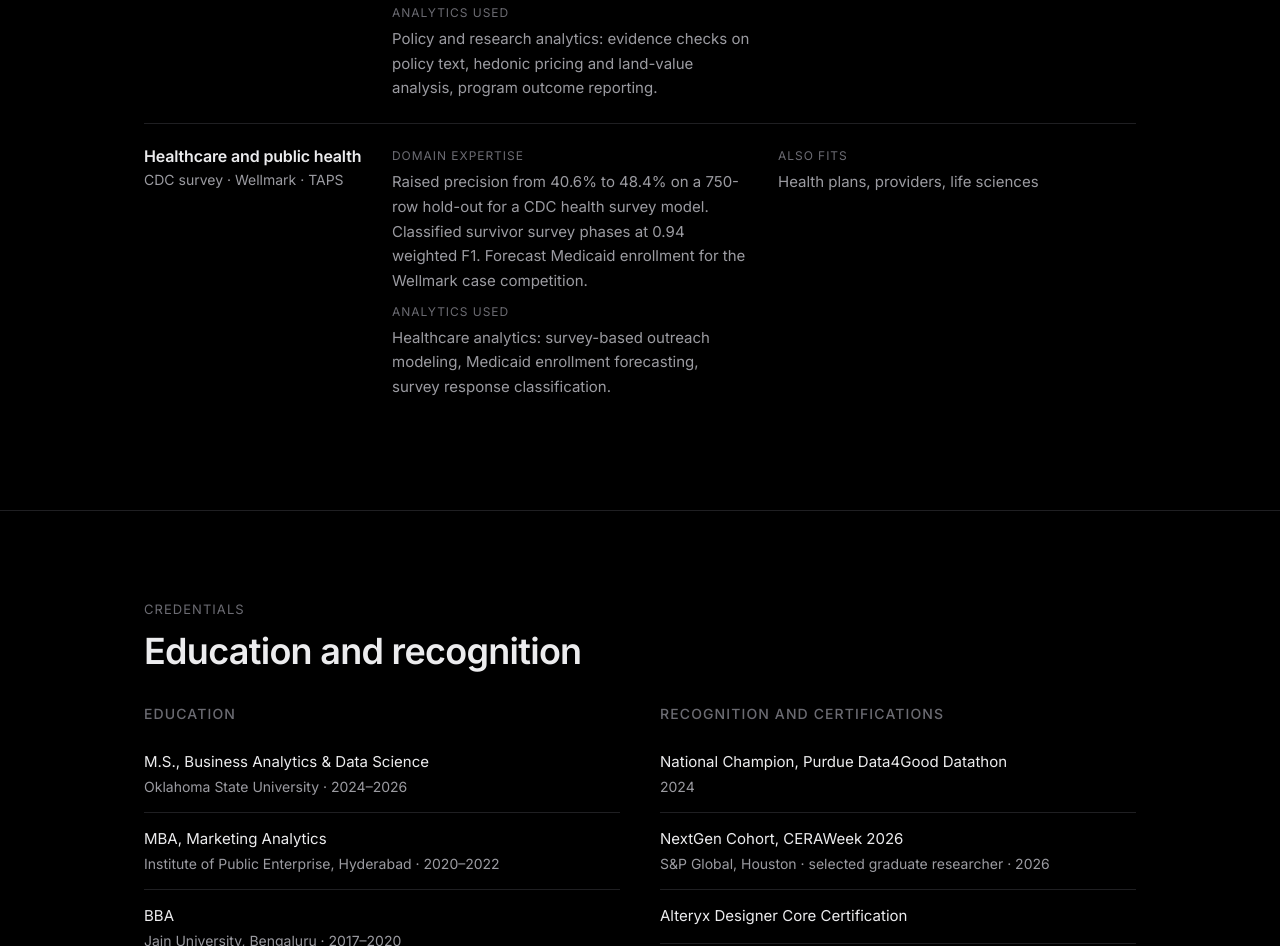
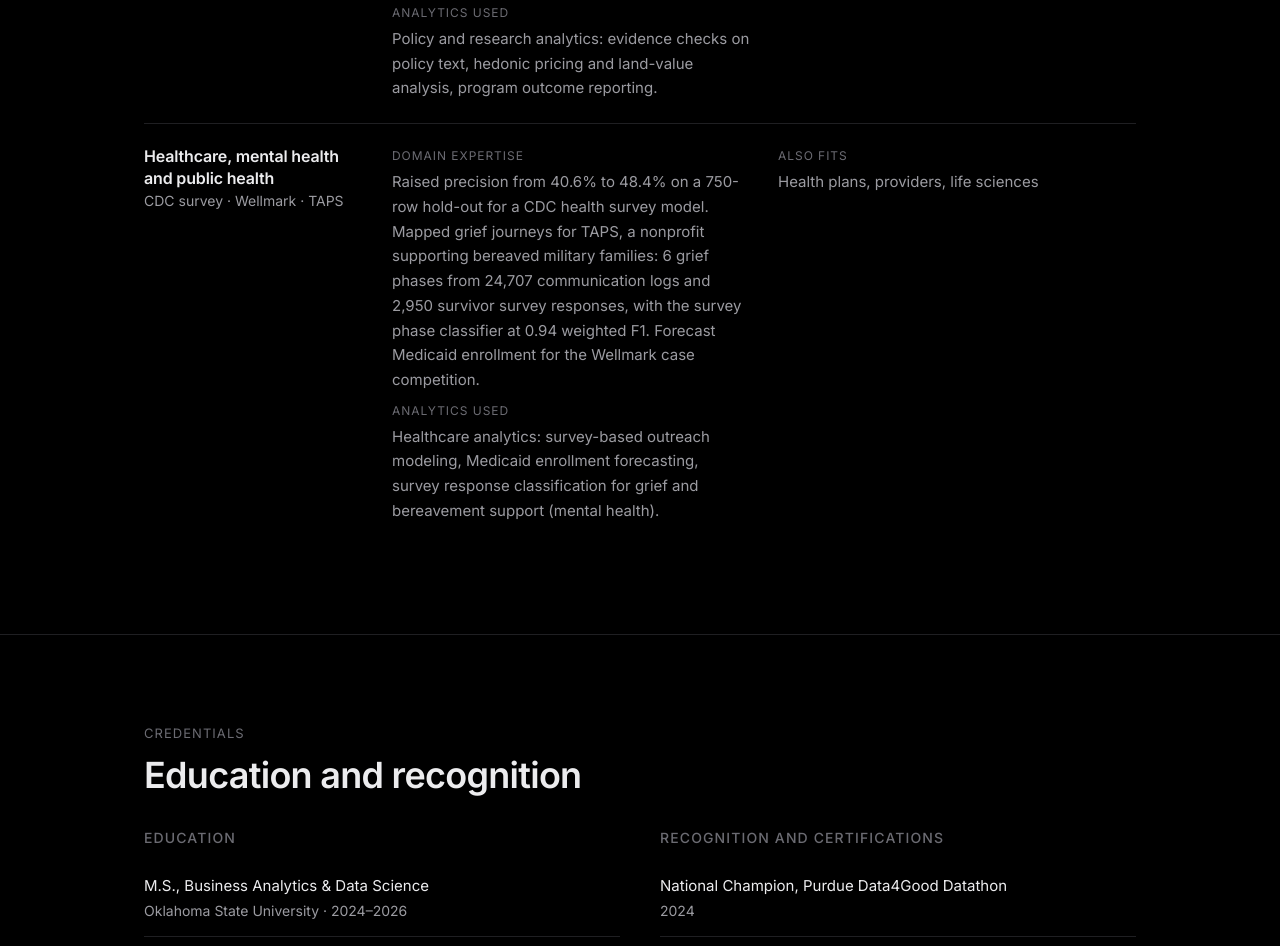
Before and after one commit to srikarananand/srikarananand.github.io, a plain HTML site: page index.html in a window 1280 px wide. Shown: the part 10848-11794 px from the top of the page. Drawn offline with Linux system fonts and the light colour scheme.

Commit message:
Name mental health and bereavement support in the healthcare domain

```diff
--- a/index.html
+++ b/index.html
@@ -582,7 +582,7 @@ footer a{color:var(--muted)}
       <div class="dom" id="supply-chain"><div><h3>Supply chain and logistics</h3><p class="small">Deloitte · Fair Time Benchmarks</p></div><div><p><small>Domain expertise</small>Cut data lag 35% moving an ERP and 8 other sources into one server, with vendor and procurement dashboards. Cut trip-time benchmark error 75% (108 to 28 minutes) across 122K route segments, within 1.1% of Google Maps on a test trip.</p><p style="margin-top:8px"><small>Analytics used</small>Supply chain and procurement analytics: vendor and procurement performance dashboards, ERP data consolidated for reporting. Logistics analytics: route and trip-time benchmarking, clustering.</p></div><div><p><small>Also fits</small>Manufacturing, consumer goods, retail, freight, airlines, field service</p></div></div>
       <div class="dom" id="insurance"><div><h3>Insurance claims and restoration</h3><p class="small">Accuserve Solutions</p></div><div><p><small>Domain expertise</small>Led the Power BI rollout for a claims and restoration company and cut FP&amp;A data gathering time 72%. Storm-driven demand, claims and cost reporting.</p><p style="margin-top:8px"><small>Analytics used</small>Claims analytics, reporting side: KPI dashboards and cost reporting for a claims and restoration business, carrier contract term lookup.</p></div><div><p><small>Also fits</small>Carriers, adjusting and TPA firms, utilities, construction</p></div></div>
       <div class="dom" id="policy"><div><h3>Research and public policy</h3><p class="small">Hamm Institute · Oklahoma State · Cook County paper</p></div><div><p><small>Domain expertise</small>Compared large-load rules across 8 jurisdictions and 11 public energy plans on 8 attributes, with all 36 quotes verified. Found 15–20% higher property values near CTA rail stations in a co-authored paper accepted at 3 U.S. data conferences. Automated recurring program reporting at Oklahoma State, cutting effort 40%.</p><p style="margin-top:8px"><small>Analytics used</small>Policy and research analytics: evidence checks on policy text, hedonic pricing and land-value analysis, program outcome reporting.</p></div><div><p><small>Also fits</small>Research institutes, think tanks, universities, government, nonprofits</p></div></div>
-      <div class="dom" id="healthcare"><div><h3>Healthcare and public health</h3><p class="small">CDC survey · Wellmark · TAPS</p></div><div><p><small>Domain expertise</small>Raised precision from 40.6% to 48.4% on a 750-row hold-out for a CDC health survey model. Classified survivor survey phases at 0.94 weighted F1. Forecast Medicaid enrollment for the Wellmark case competition.</p><p style="margin-top:8px"><small>Analytics used</small>Healthcare analytics: survey-based outreach modeling, Medicaid enrollment forecasting, survey response classification.</p></div><div><p><small>Also fits</small>Health plans, providers, life sciences</p></div></div>
+      <div class="dom" id="healthcare"><div><h3>Healthcare, mental health and public health</h3><p class="small">CDC survey · Wellmark · TAPS</p></div><div><p><small>Domain expertise</small>Raised precision from 40.6% to 48.4% on a 750-row hold-out for a CDC health survey model. Mapped grief journeys for TAPS, a nonprofit supporting bereaved military families: 6 grief phases from 24,707 communication logs and 2,950 survivor survey responses, with the survey phase classifier at 0.94 weighted F1. Forecast Medicaid enrollment for the Wellmark case competition.</p><p style="margin-top:8px"><small>Analytics used</small>Healthcare analytics: survey-based outreach modeling, Medicaid enrollment forecasting, survey response classification for grief and bereavement support (mental health).</p></div><div><p><small>Also fits</small>Health plans, providers, life sciences</p></div></div>
     </div>
   </div>
 </section>
```
